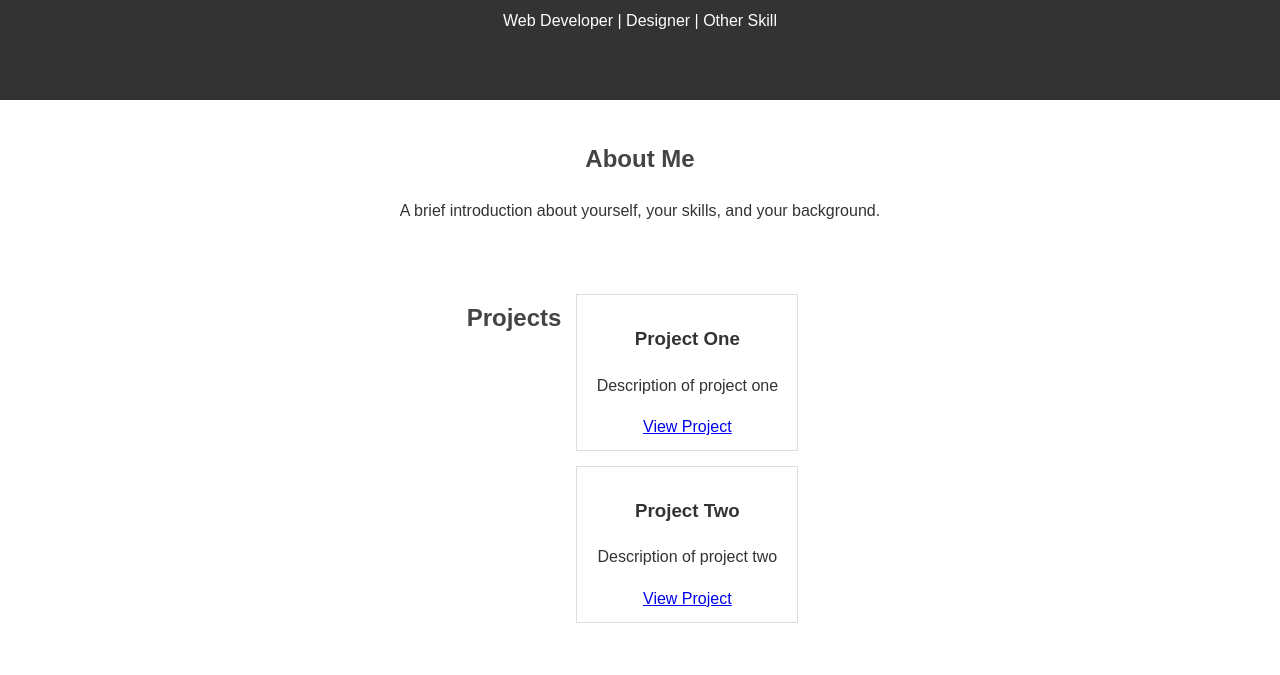
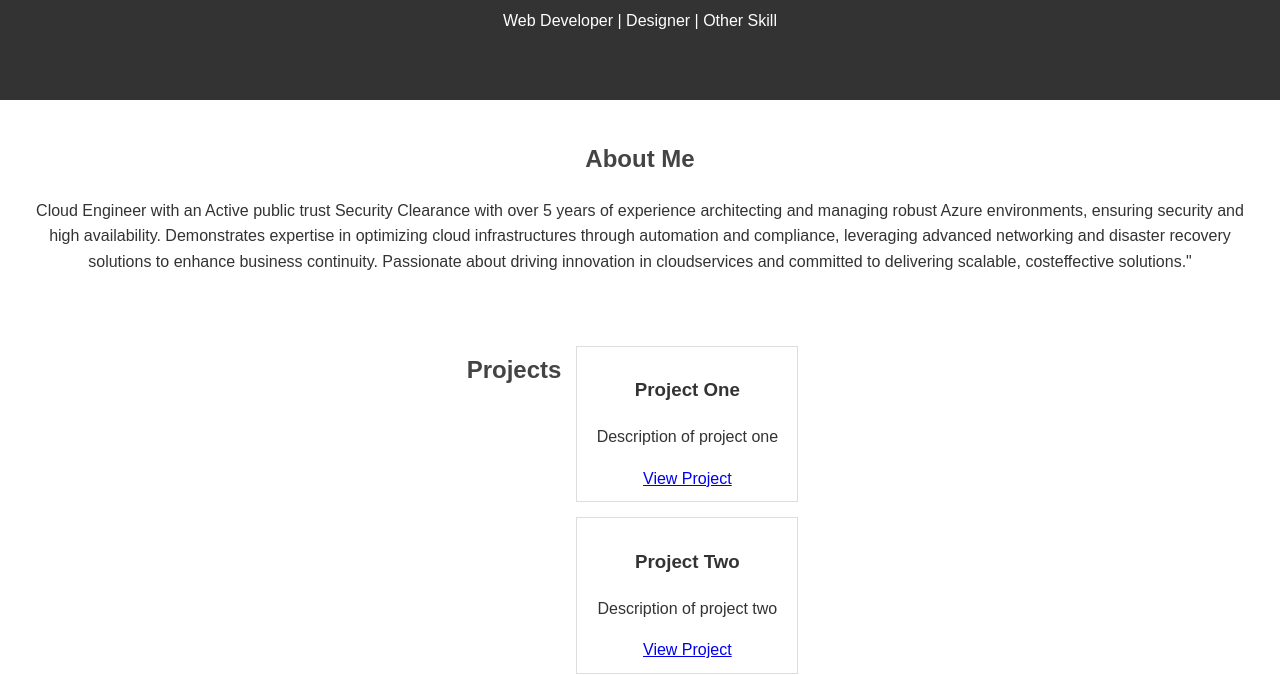
Before and after one commit to Popara5/index.html, a plain HTML site: page index.html in a window 1280 px wide. Shown: the part 136-811 px from the top of the page. Drawn offline with Linux system fonts and the light colour scheme.

Commit message:
Update index.html

```diff
--- a/index.html
+++ b/index.html
@@ -14,7 +14,7 @@
 
   <section id="about">
     <h2>About Me</h2>
-    <p>A brief introduction about yourself, your skills, and your background.</p>
+    <p>Cloud Engineer with an Active public trust Security Clearance with over 5 years of experience architecting and managing robust Azure environments, ensuring security and high availability. Demonstrates expertise in optimizing cloud infrastructures through automation and compliance, leveraging advanced networking and disaster recovery solutions to enhance business continuity. Passionate about driving innovation in cloudservices and committed to delivering scalable, costeffective solutions."</p>
   </section>
 
   <section id="work">
```
